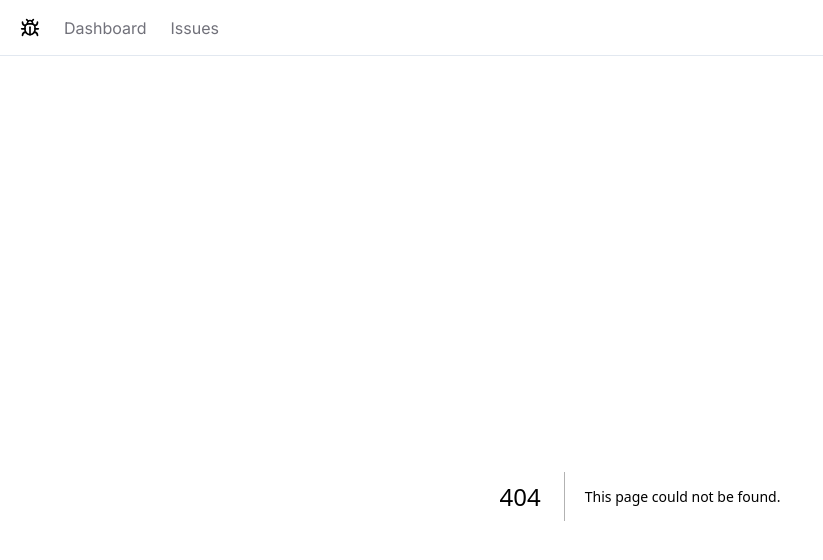
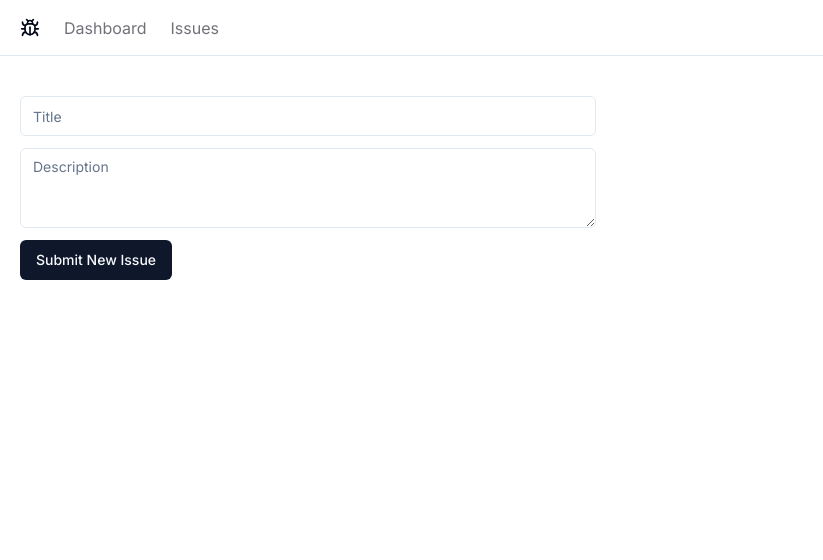
Before and after one commit to markslorach/issue-tracker, a Next.js app: page /issues/new in a window 1280 px wide. Before the commit this address had no page. Shown: the top 560 px of the page, without its empty margins (0-823 px from the left). Built offline with nearby package versions, Linux system fonts and the light colour scheme.

Commit message:
build new issue page

```diff
--- /dev/null
+++ b/app/issues/new/page.tsx
@@ -0,0 +1,16 @@
+"use client";
+import { Button } from "@/components/ui/button";
+import { Input } from "@/components/ui/input";
+import { Textarea } from "@/components/ui/textarea";
+
+const NewIssuePage = () => {
+  return (
+    <div className="max-w-xl space-y-3">
+      <Input placeholder="Title" />
+      <Textarea placeholder="Description" />
+      <Button>Submit New Issue</Button>
+    </div>
+  );
+};
+
+export default NewIssuePage;
--- /dev/null
+++ b/app/issues/page.tsx
@@ -0,0 +1,12 @@
+import { Button } from "@/components/ui/button";
+import Link from "next/link";
+
+const IssuesPage = () => {
+  return (
+    <div>
+      <Button><Link href="/issues/new">New Issue</Link></Button>
+    </div>
+  );
+};
+
+export default IssuesPage;
--- /dev/null
+++ b/components/ui/button.tsx
@@ -0,0 +1,56 @@
+import * as React from "react"
+import { Slot } from "@radix-ui/react-slot"
+import { cva, type VariantProps } from "class-variance-authority"
+
+import { cn } from "@/lib/utils"
+
+const buttonVariants = cva(
+  "inline-flex items-center justify-center whitespace-nowrap rounded-md text-sm font-medium ring-offset-background transition-colors focus-visible:outline-none focus-visible:ring-2 focus-visible:ring-ring focus-visible:ring-offset-2 disabled:pointer-events-none disabled:opacity-50",
+  {
+    variants: {
+      variant: {
+        default: "bg-primary text-primary-foreground hover:bg-primary/90",
+        destructive:
+          "bg-destructive text-destructive-foreground hover:bg-destructive/90",
+        outline:
+          "border border-input bg-background hover:bg-accent hover:text-accent-foreground",
+        secondary:
+          "bg-secondary text-secondary-foreground hover:bg-secondary/80",
+        ghost: "hover:bg-accent hover:text-accent-foreground",
+        link: "text-primary underline-offset-4 hover:underline",
+      },
+      size: {
+        default: "h-10 px-4 py-2",
+        sm: "h-9 rounded-md px-3",
+        lg: "h-11 rounded-md px-8",
+        icon: "h-10 w-10",
+      },
+    },
+    defaultVariants: {
+      variant: "default",
+      size: "default",
+    },
+  }
+)
+
+export interface ButtonProps
+  extends React.ButtonHTMLAttributes<HTMLButtonElement>,
+    VariantProps<typeof buttonVariants> {
+  asChild?: boolean
+}
+
+const Button = React.forwardRef<HTMLButtonElement, ButtonProps>(
+  ({ className, variant, size, asChild = false, ...props }, ref) => {
+    const Comp = asChild ? Slot : "button"
+    return (
+      <Comp
+        className={cn(buttonVariants({ variant, size, className }))}
+        ref={ref}
+        {...props}
+      />
+    )
+  }
+)
+Button.displayName = "Button"
+
+export { Button, buttonVariants }
--- /dev/null
+++ b/components/ui/input.tsx
@@ -0,0 +1,25 @@
+import * as React from "react"
+
+import { cn } from "@/lib/utils"
+
+export interface InputProps
+  extends React.InputHTMLAttributes<HTMLInputElement> {}
+
+const Input = React.forwardRef<HTMLInputElement, InputProps>(
+  ({ className, type, ...props }, ref) => {
+    return (
+      <input
+        type={type}
+        className={cn(
+          "flex h-10 w-full rounded-md border border-input bg-background px-3 py-2 text-sm ring-offset-background file:border-0 file:bg-transparent file:text-sm file:font-medium placeholder:text-muted-foreground focus-visible:outline-none focus-visible:ring-2 focus-visible:ring-ring focus-visible:ring-offset-2 disabled:cursor-not-allowed disabled:opacity-50",
+          className
+        )}
+        ref={ref}
+        {...props}
+      />
+    )
+  }
+)
+Input.displayName = "Input"
+
+export { Input }
--- /dev/null
+++ b/components/ui/textarea.tsx
@@ -0,0 +1,24 @@
+import * as React from "react"
+
+import { cn } from "@/lib/utils"
+
+export interface TextareaProps
+  extends React.TextareaHTMLAttributes<HTMLTextAreaElement> {}
+
+const Textarea = React.forwardRef<HTMLTextAreaElement, TextareaProps>(
+  ({ className, ...props }, ref) => {
+    return (
+      <textarea
+        className={cn(
+          "flex min-h-[80px] w-full rounded-md border border-input bg-background px-3 py-2 text-sm ring-offset-background placeholder:text-muted-foreground focus-visible:outline-none focus-visible:ring-2 focus-visible:ring-ring focus-visible:ring-offset-2 disabled:cursor-not-allowed disabled:opacity-50",
+          className
+        )}
+        ref={ref}
+        {...props}
+      />
+    )
+  }
+)
+Textarea.displayName = "Textarea"
+
+export { Textarea }
--- a/package.json
+++ b/package.json
@@ -10,6 +10,7 @@
   },
   "dependencies": {
     "@prisma/client": "^5.13.0",
+    "@radix-ui/react-slot": "^1.0.2",
     "@radix-ui/themes": "^3.0.2",
     "axios": "^1.6.8",
     "class-variance-authority": "^0.7.0",
```
Also changed, not shown: 1 other file (tests, documents, lock files or other folders).
